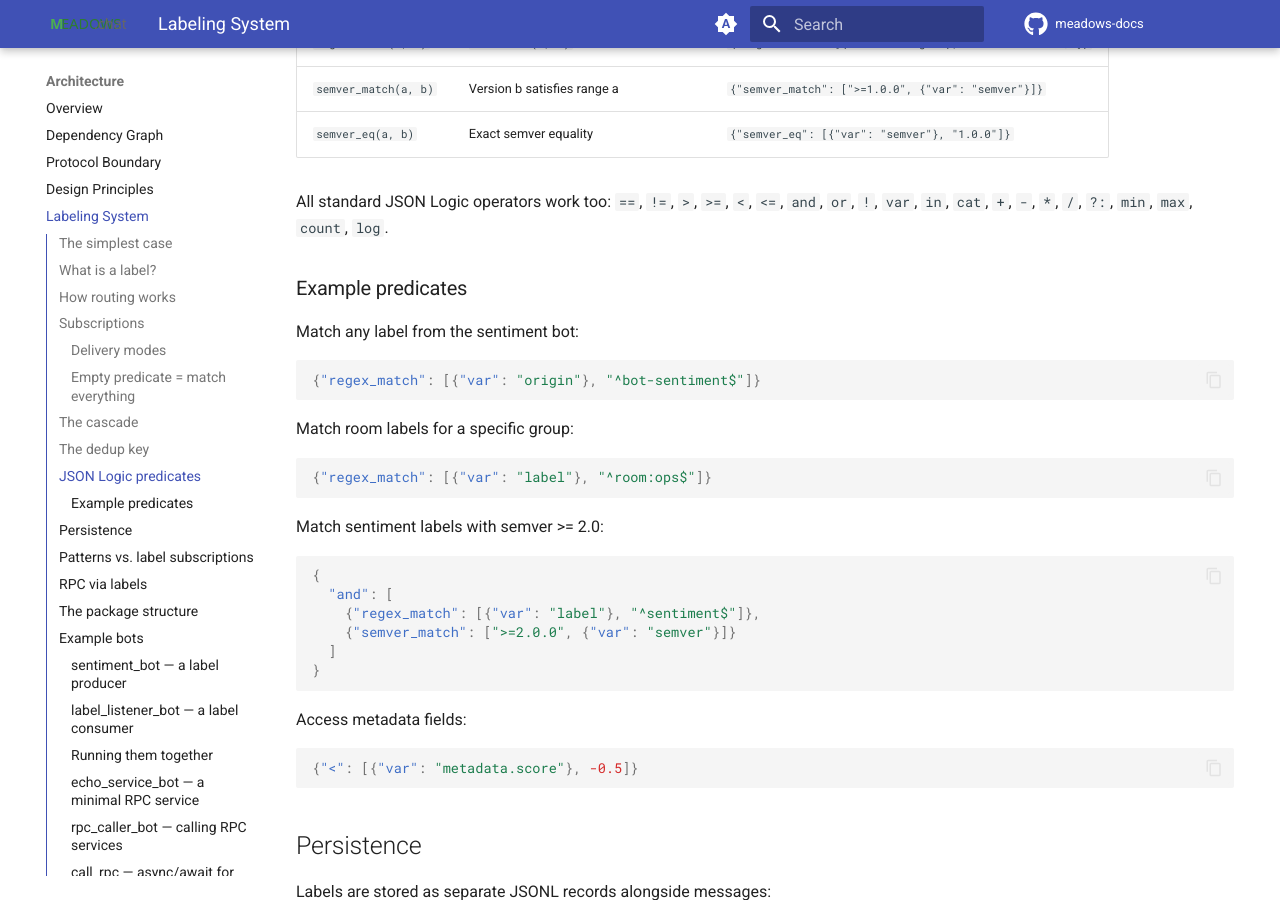
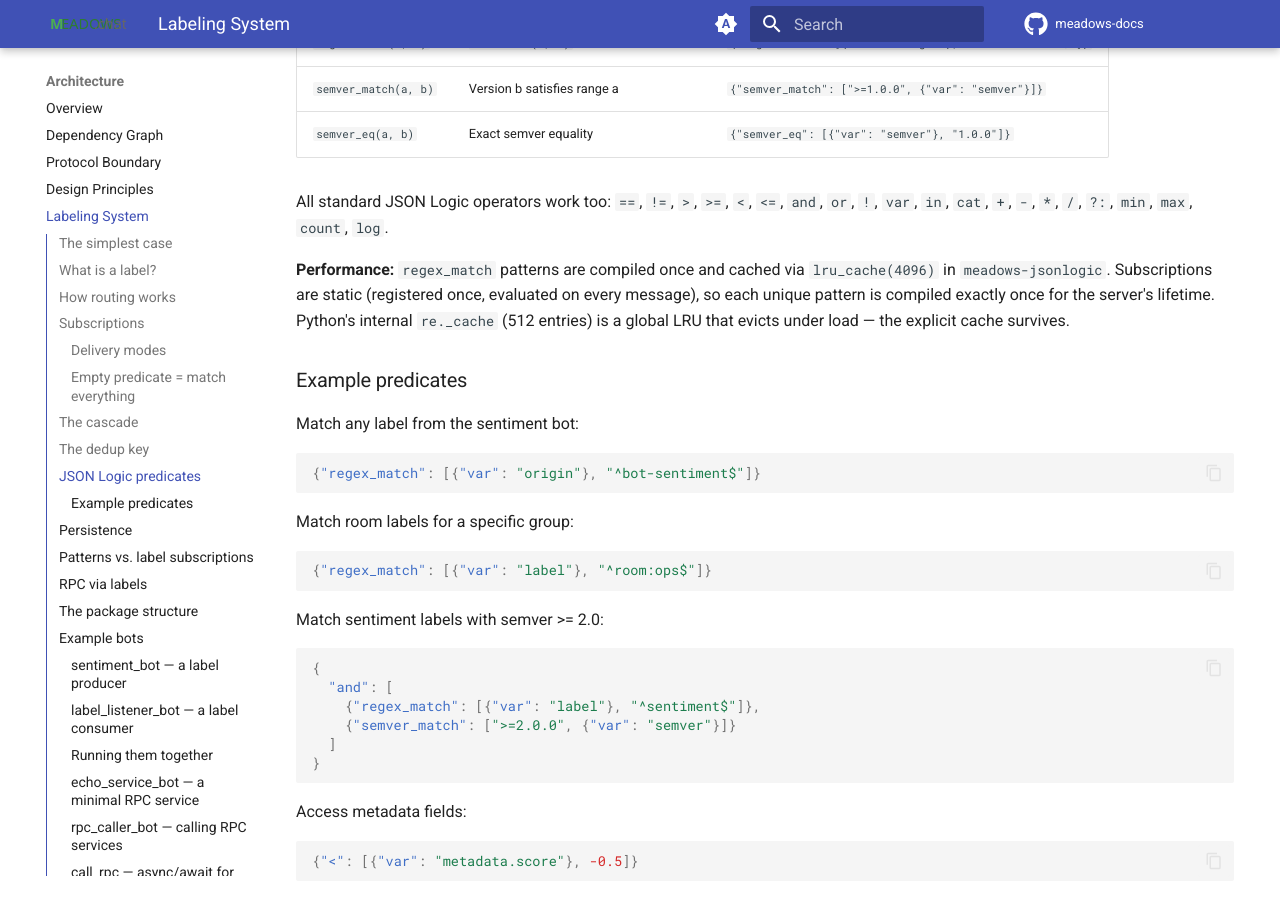
Before and after one commit to remcoboerma/meadows-docs, an MkDocs documentation site: the page built from docs/docs/architecture/labeling.md, in a window 1280 px wide and 900 px high, scrolled down 4822 px. Built offline with MkDocs 1.6.1 and Material for MkDocs 9.7.7, drawn with Linux system fonts in a browser that asks for light colours; comment, search, counter and statistics services are not loaded.

Commit message:
docs: note regex_match caching in jsonlogic evaluator

```diff
--- a/docs/docs/architecture/labeling.md
+++ b/docs/docs/architecture/labeling.md
@@ -145,6 +145,8 @@ Subscriptions use [JSON Logic](https://jsonlogic.com/) with three custom operato
 | `semver_eq(a, b)` | Exact semver equality | `{"semver_eq": [{"var": "semver"}, "1.0.0"]}` |
 
 All standard JSON Logic operators work too: `==`, `!=`, `>`, `>=`, `<`, `<=`, `and`, `or`, `!`, `var`, `in`, `cat`, `+`, `-`, `*`, `/`, `?:`, `min`, `max`, `count`, `log`.
+
+**Performance:** `regex_match` patterns are compiled once and cached via `lru_cache(4096)` in `meadows-jsonlogic`. Subscriptions are static (registered once, evaluated on every message), so each unique pattern is compiled exactly once for the server's lifetime. Python's internal `re._cache` (512 entries) is a global LRU that evicts under load — the explicit cache survives.
 
 ### Example predicates
 
```
